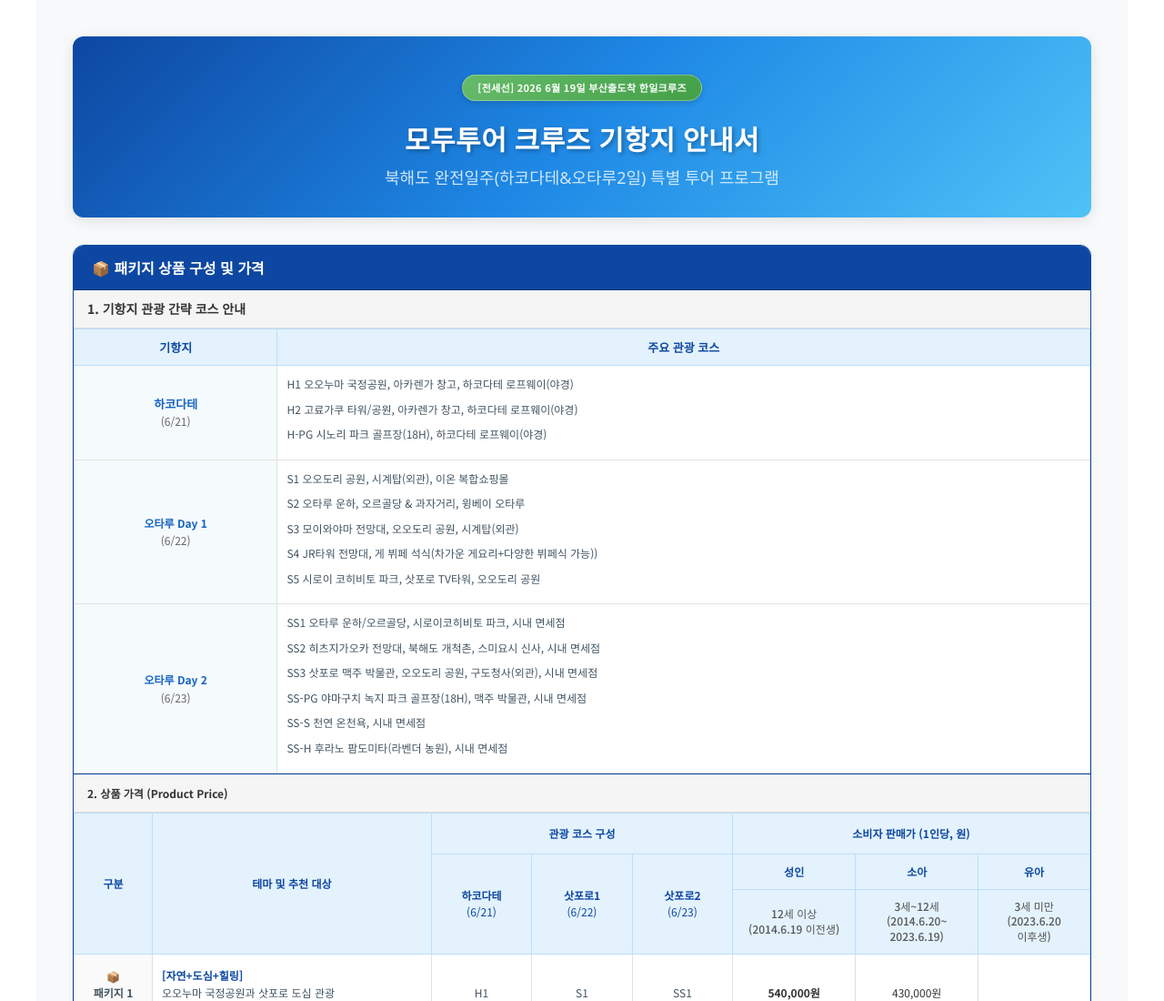
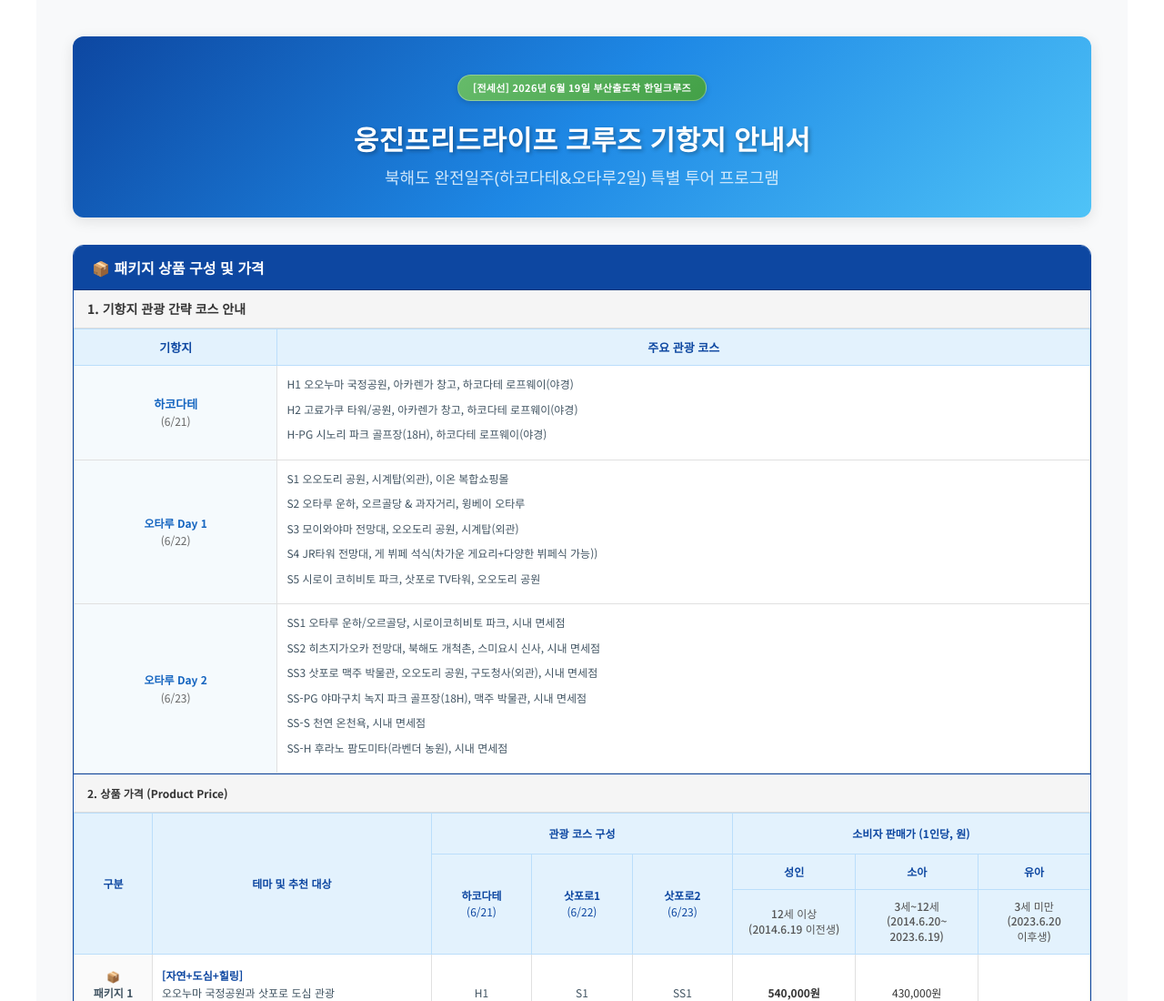
Before and after one commit to galincia-hub/26_mode_new, a plain HTML site: page wj.html in a window 1280 px wide. Shown: the top 1100 px of the page at 91% size. Drawn offline with nearby package versions, Linux system fonts and the light colour scheme.

Commit message:
feat: Update header text - Add year to date and change title to Woongjin Freed Life

```diff
--- a/wj.html
+++ b/wj.html
@@ -540,10 +540,10 @@
       </div>
 
       <!-- Cruise Info Badge -->
-      <div class="cruise-badge">[전세선] 2026 6월 19일 부산출도착 한일크루즈</div>
+      <div class="cruise-badge">[전세선] 2026년 6월 19일 부산출도착 한일크루즈</div>
 
       <!-- Main Title -->
-      <h1>모두투어 크루즈 기항지 안내서</h1>
+      <h1>웅진프리드라이프 크루즈 기항지 안내서</h1>
       <h2>북해도 완전일주(하코다테&amp;오타루2일) 특별 투어 프로그램</h2>
     </div>
 
```
